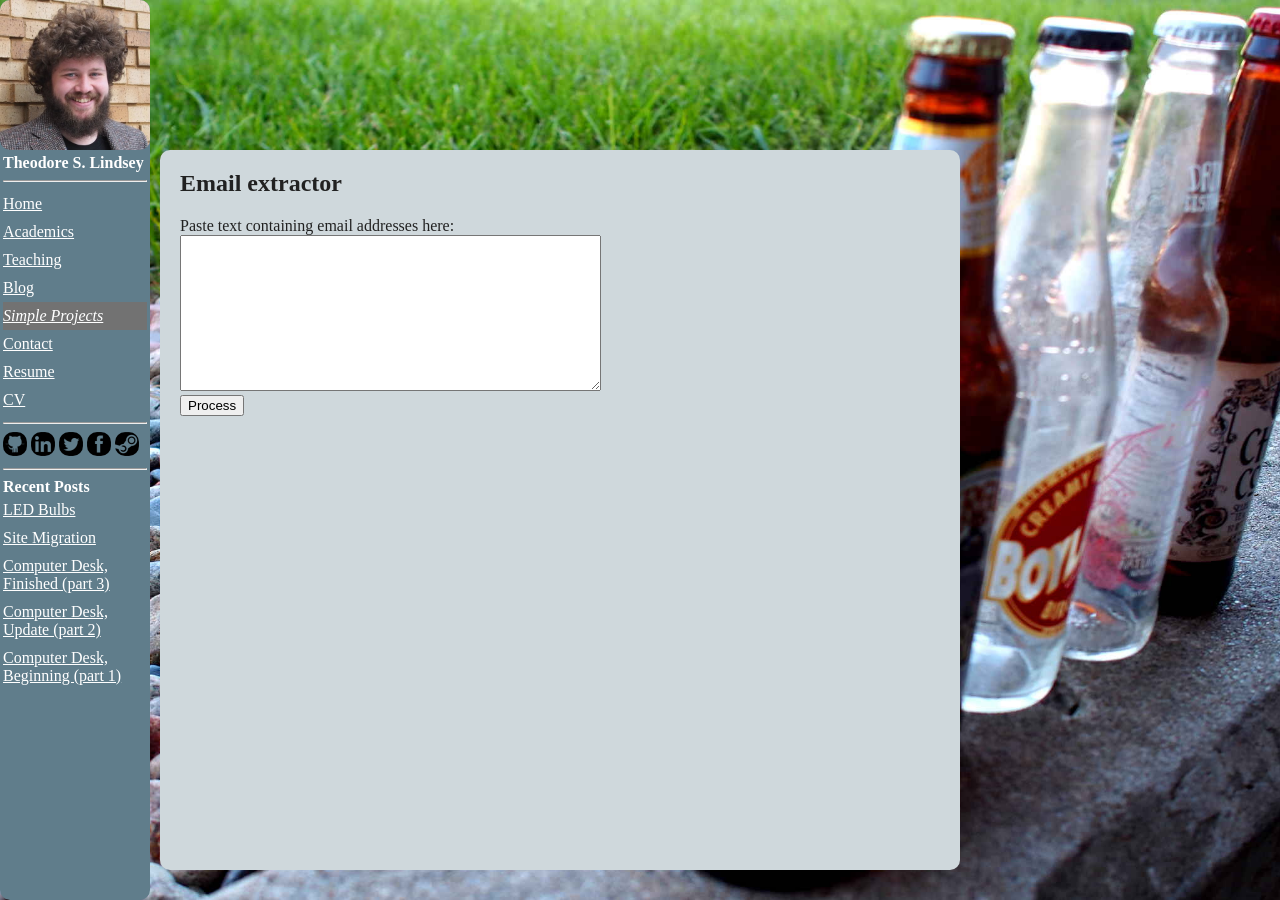
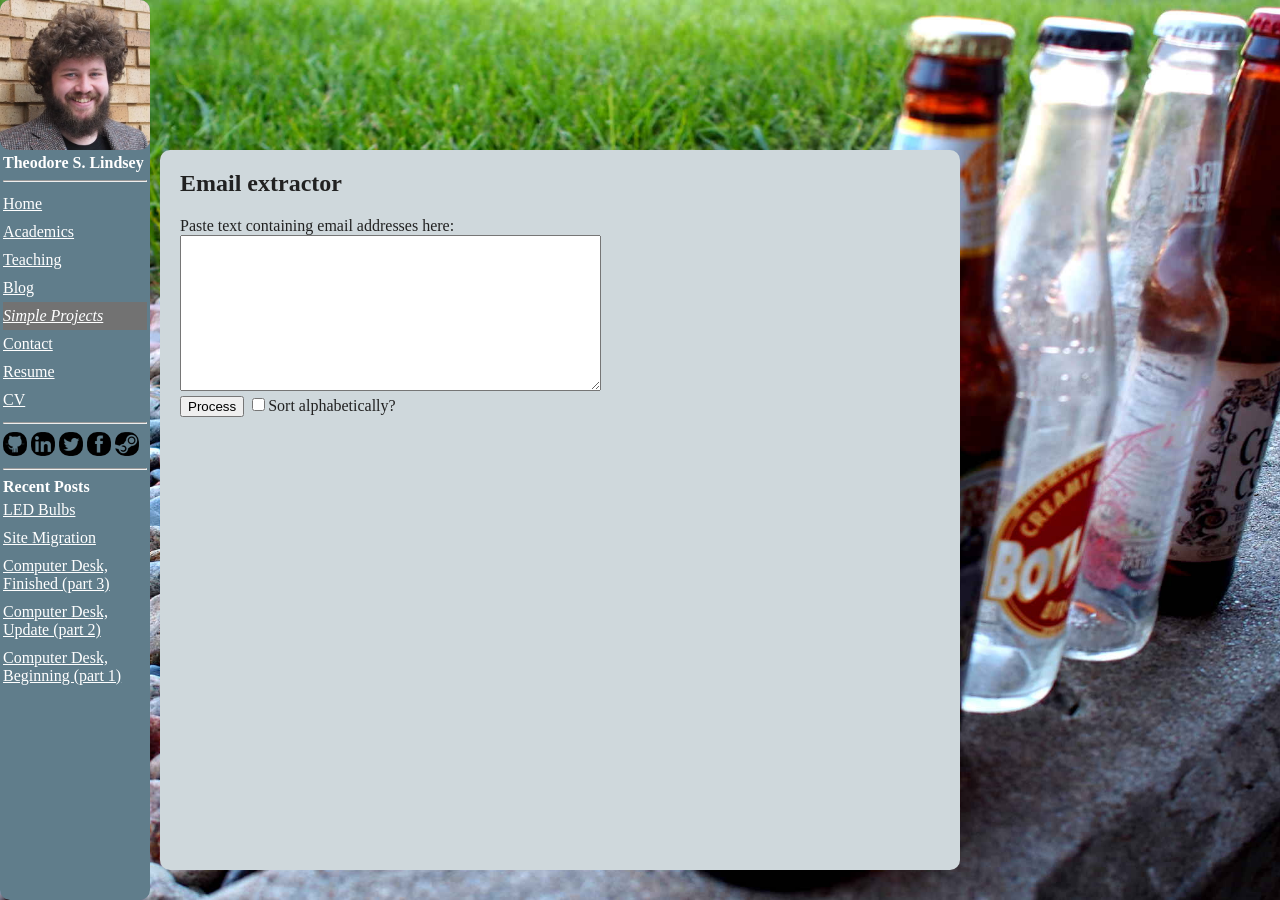
Before and after one commit to RagingRoosevelt/RagingRoosevelt.github.io, a Jekyll site: the page built from projects/email_extractor.html, in a window 1280 px wide. Built offline with Jekyll 4.4.1, drawn with Linux system fonts in a browser that asks for light colours.

Commit message:
Added sort feature to email extractor.

```diff
--- a/projects/email_extractor.html
+++ b/projects/email_extractor.html
@@ -9,13 +9,15 @@
 
 Paste text containing email addresses here:<br />
 <textarea rows="10" cols="50" id="textbox"></textarea><br />
-<button type="button" onclick="strip()">Process</button><br /><br />
+<button type="button" onclick="strip()">Process</button>
+<input type="checkbox" id="sorted" />Sort alphabetically?<br /><br />
 <span id="output"></span>
 
 <script>
 function strip() {
     textbox = document.getElementById("textbox");
     output = document.getElementById("output");
+    sorted = document.getElementById("sorted");
 
     contents = textbox.value.split(/[ ,\n\t]+/);
     emails = [];
@@ -24,6 +26,10 @@
         if (/[A-z0-9._%+-]+@[A-z0-9.-]+\.[A-z]{2,}/.test(contents[i])) {
             emails.push(contents[i]);
         }
+    }
+
+    if (sorted.checked) {
+        emails.sort();
     }
 
     output_string = "Extracted " + emails.length + " emails:<br /><br />";
```
